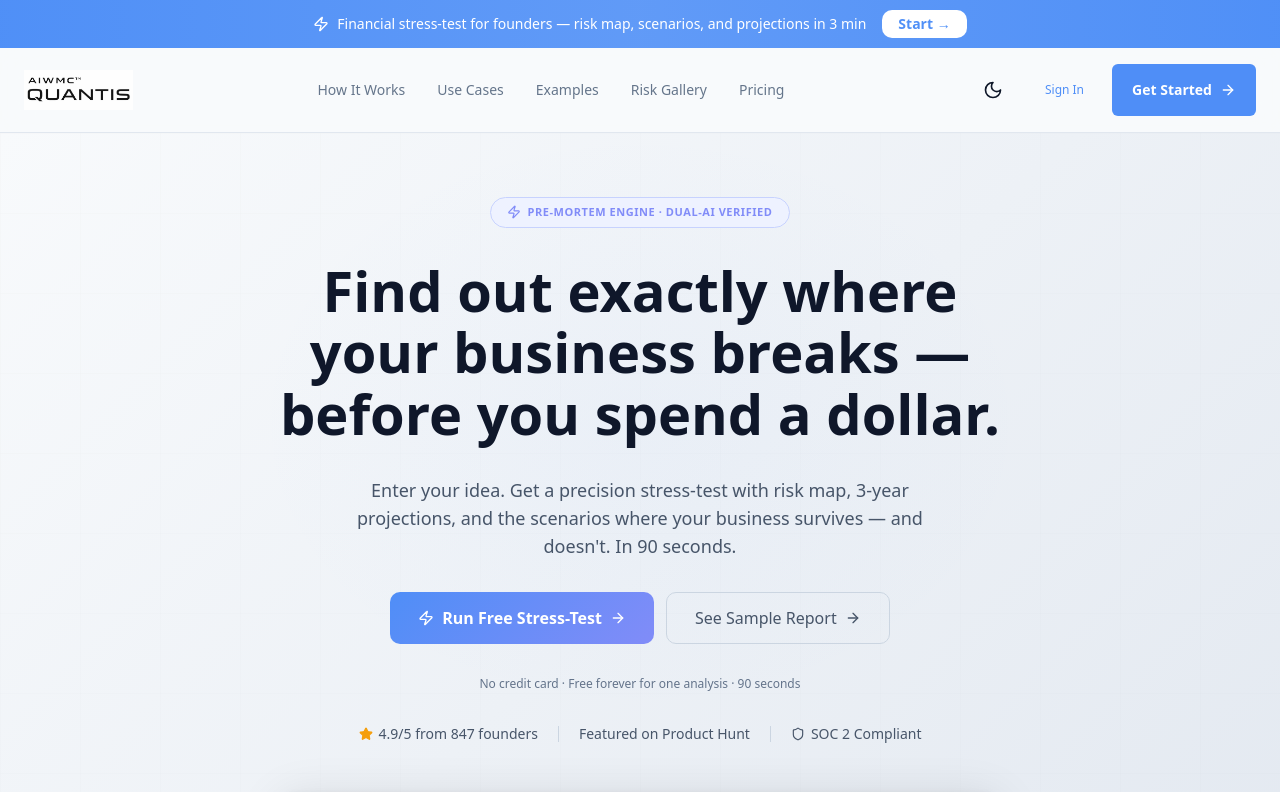
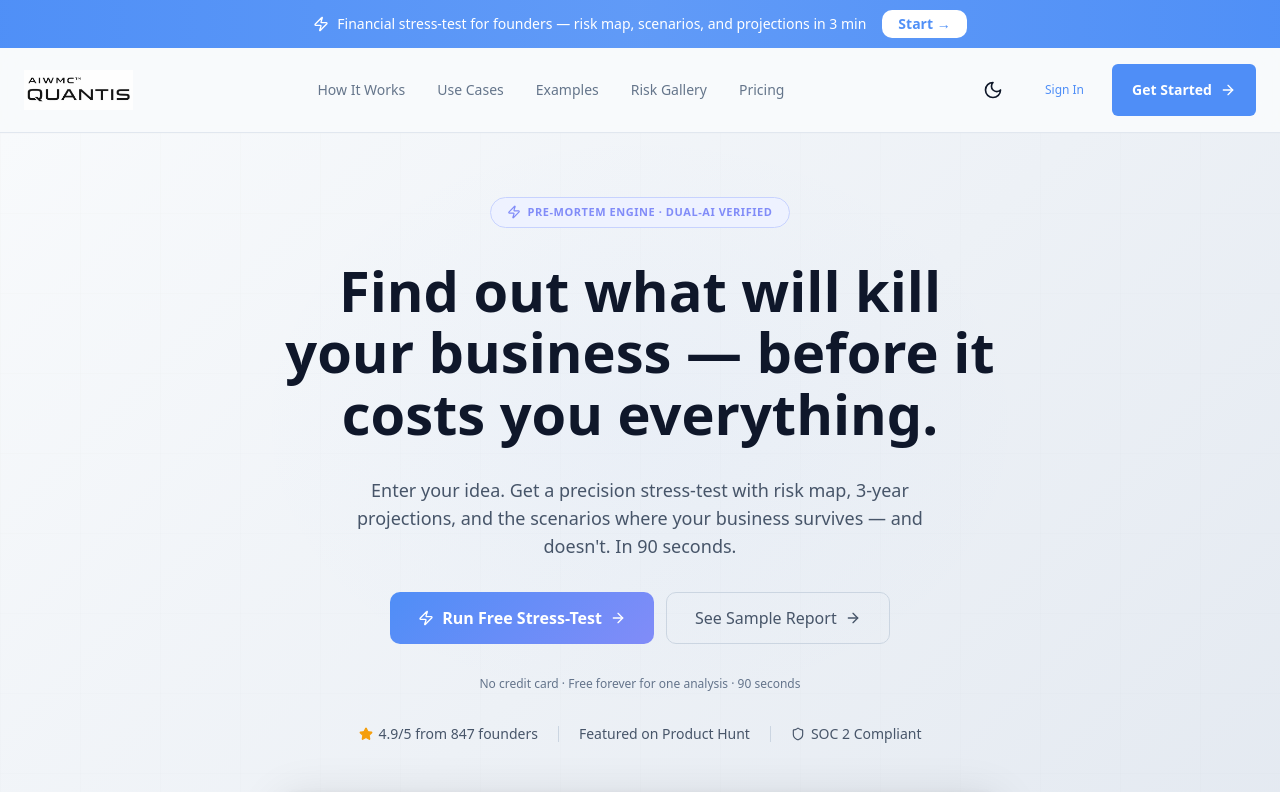
Before and after one commit to AIWMCX/aiwmcquantis, a React (Vite) app: page / in a window 1280 px wide. Shown: the top 792 px of the page. Built offline with nearby package versions, Linux system fonts and the light colour scheme; no server answers; the database is empty.

Commit message:
Preceding changes

```diff
--- a/src/components/landing/MobileHero.tsx
+++ b/src/components/landing/MobileHero.tsx
@@ -57,11 +57,11 @@ export function MobileHero() {
             className="animate-fade-in text-[clamp(2rem,5.5vw,3.5rem)] leading-[1.1] font-bold text-[var(--q-text-primary)]"
             style={{ fontFamily: 'var(--q-font-heading)', animationDelay: '80ms', animationFillMode: 'both' }}
           >
-            Find out exactly where{' '}
+            Find out what will kill{' '}
             <br className="hidden sm:block" />
-            your business breaks —{' '}
+            your business — before it{' '}
             <br className="hidden sm:block" />
-            before you spend a dollar.
+            costs you everything.
           </h1>
 
           {/* Subheadline */}
```
